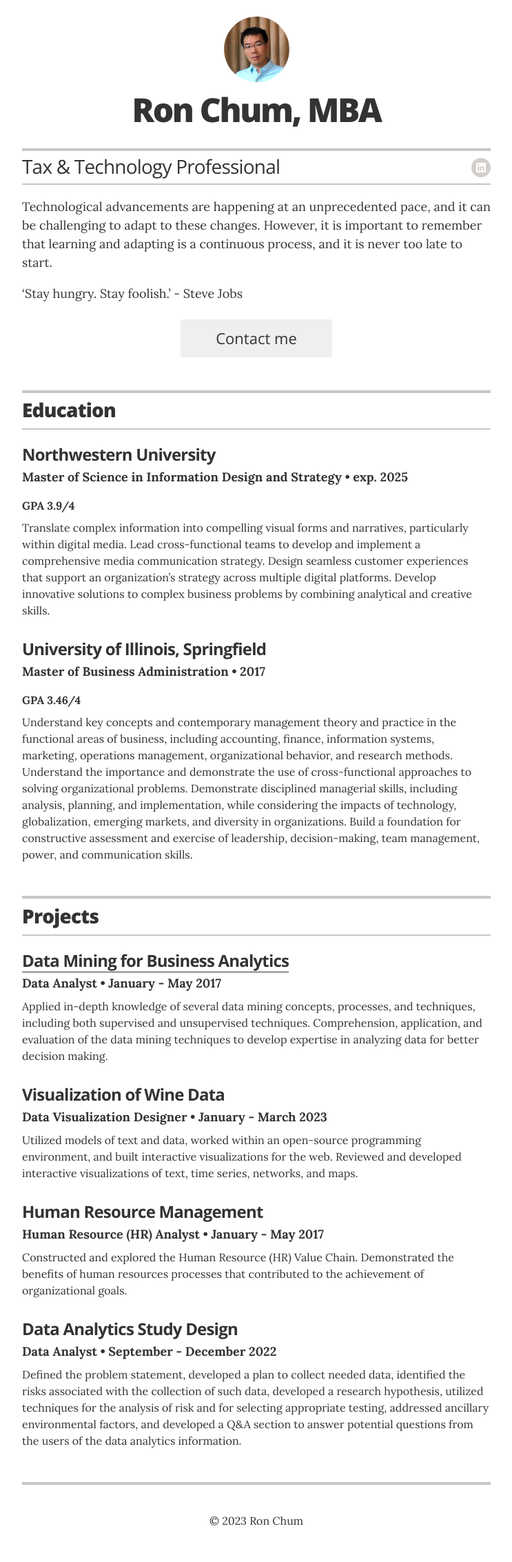
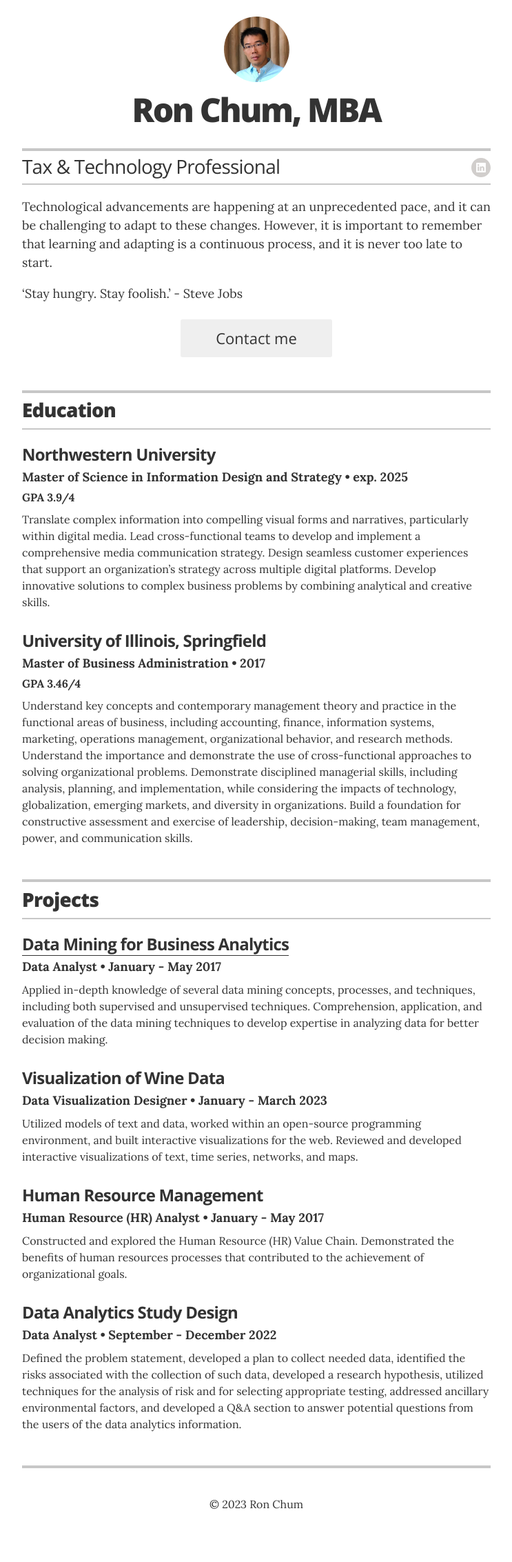
Before and after one commit to rchum/portfolio, a Jekyll site: the page built from index.html, in a window 1280 px wide. Shown: the whole page at 69% size, without its empty margins (268-1011 px from the left). Built offline with Jekyll 4.4.1, drawn with Linux system fonts in a browser that asks for light colours; after the commit the page ends 2241 px from its top, so only the background shows below that.

Commit message:
Update resume.html

```diff
--- a/_layouts/resume.html
+++ b/_layouts/resume.html
@@ -58,8 +58,7 @@
         {% for education in site.data.education %}
         <div class="resume-item" itemscope itemtype=" ">
         <h3 class="resume-item-title" itemprop="name">{{ education.uni }}</h3>
-          <h4 class="resume-item-details group" itemprop="description">{{ education.degree }} &bull; {{ education.year }}</h4>
-          <p class="resume-item-details group" itemprop="description">{{ education.degree2 }} </p>
+        <h4 class="resume-item-details group" itemprop="description">{{ education.degree }} &bull; {{ education.year }}</h4>
         <h5 class="resume-item-details award-title" itemprop="description">{{ education.award }}</h5>
   <!-- Uncomment the following code block to include a list of awards -->
   <!-- <ul class="resume-item-list">
```
